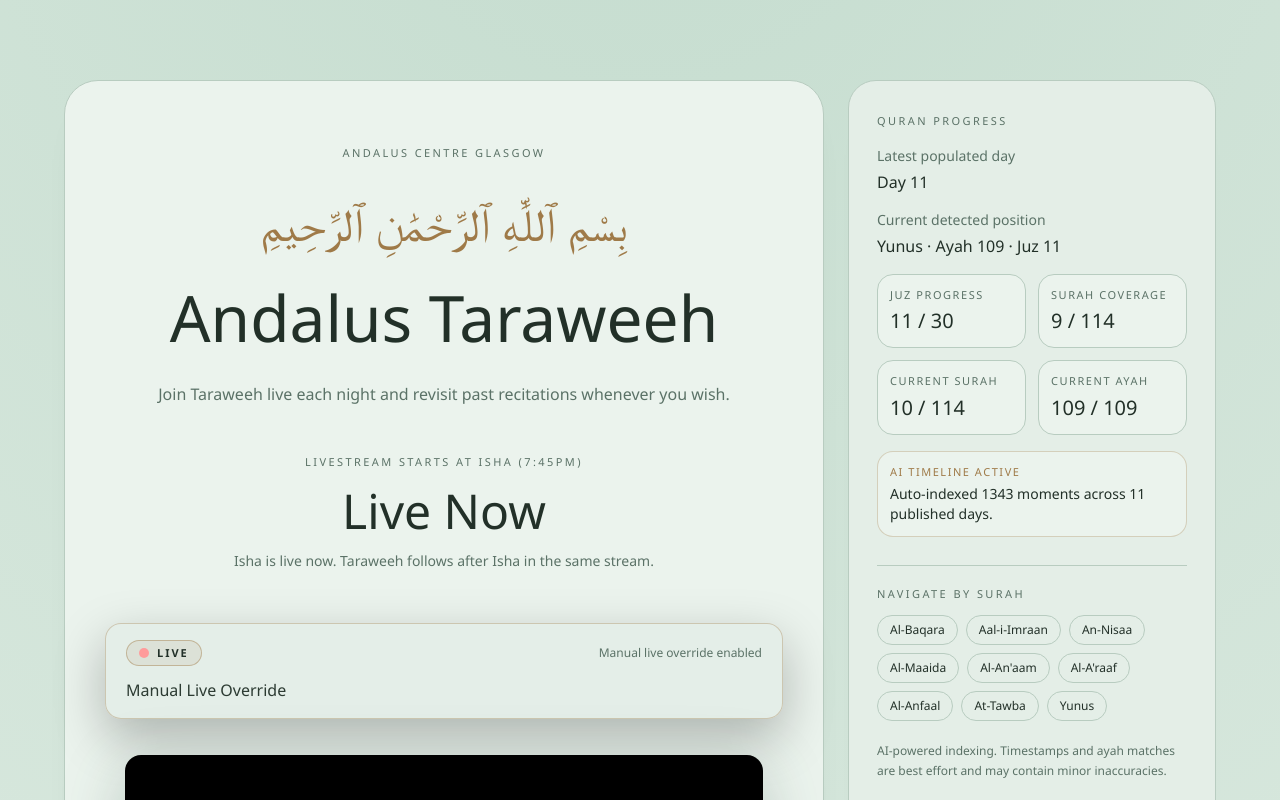
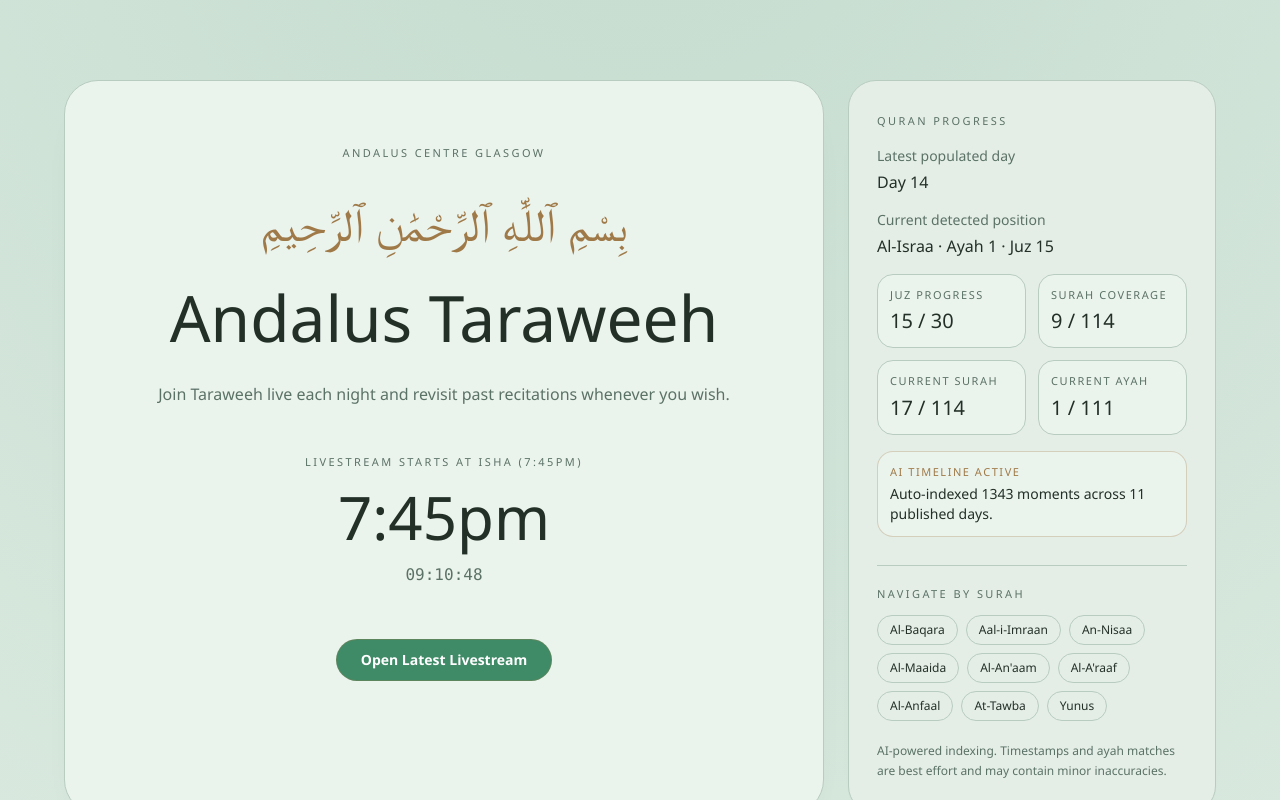
Before and after one commit to Himikid/andalus-taraweeh, a Next.js app: page / in a window 1280 px wide. Shown: the top 800 px of the page. Built offline with nearby package versions, Linux system fonts and the light colour scheme.

Commit message:
Disable manual live override and lock homepage progress to Al-Israa start

```diff
--- a/data/liveOverride.ts
+++ b/data/liveOverride.ts
@@ -1,4 +1,4 @@
-const MANUAL_LIVE_URL = "https://youtube.com/live/ouP177I4-rw";
+const MANUAL_LIVE_URL = "";
 
 function extractYouTubeVideoId(input: string): string | null {
   const trimmed = input.trim();
--- a/public/data/day-14.json
+++ b/public/data/day-14.json
@@ -4,6 +4,16 @@
   "markers": [],
   "meta": {
     "status": "in_progress",
-    "note": "AI indexing is processing. Markers will be published after validation."
+    "note": "AI indexing is processing. Markers will be published after validation.",
+    "latest_position": {
+      "time": 0,
+      "surah": "Al-Israa",
+      "ayah": 1,
+      "surah_number": 17,
+      "juz": 15,
+      "quality": "manual",
+      "reciter": "Unknown"
+    },
+    "progress_locked": true
   }
 }
```
